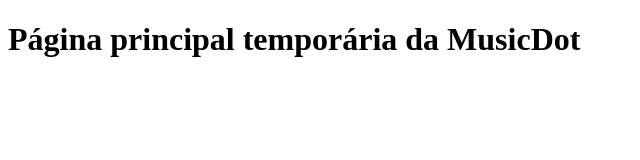
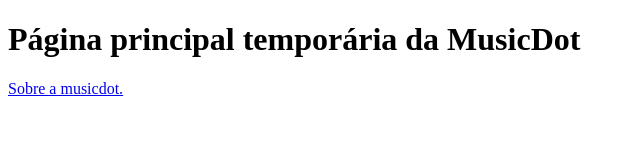
Before and after one commit to AndreLucas9310/pj-musicdot, a plain HTML site: page index.html in a window 1280 px wide. Shown: the whole page, without its empty margins (0-640 px from the left). Drawn offline with Linux system fonts and the light colour scheme.

Commit message:
Adicionando link para a página Sobre

```diff
--- a/index.html
+++ b/index.html
@@ -9,6 +9,8 @@
 <body>
 	<h1>Página principal temporária da MusicDot</h1>
 
+	<p><a href="sobre.html">Sobre a musicdot.</a></p>
+
 	<script src='js/script.js'></script>
 </body>
 </html>
```
